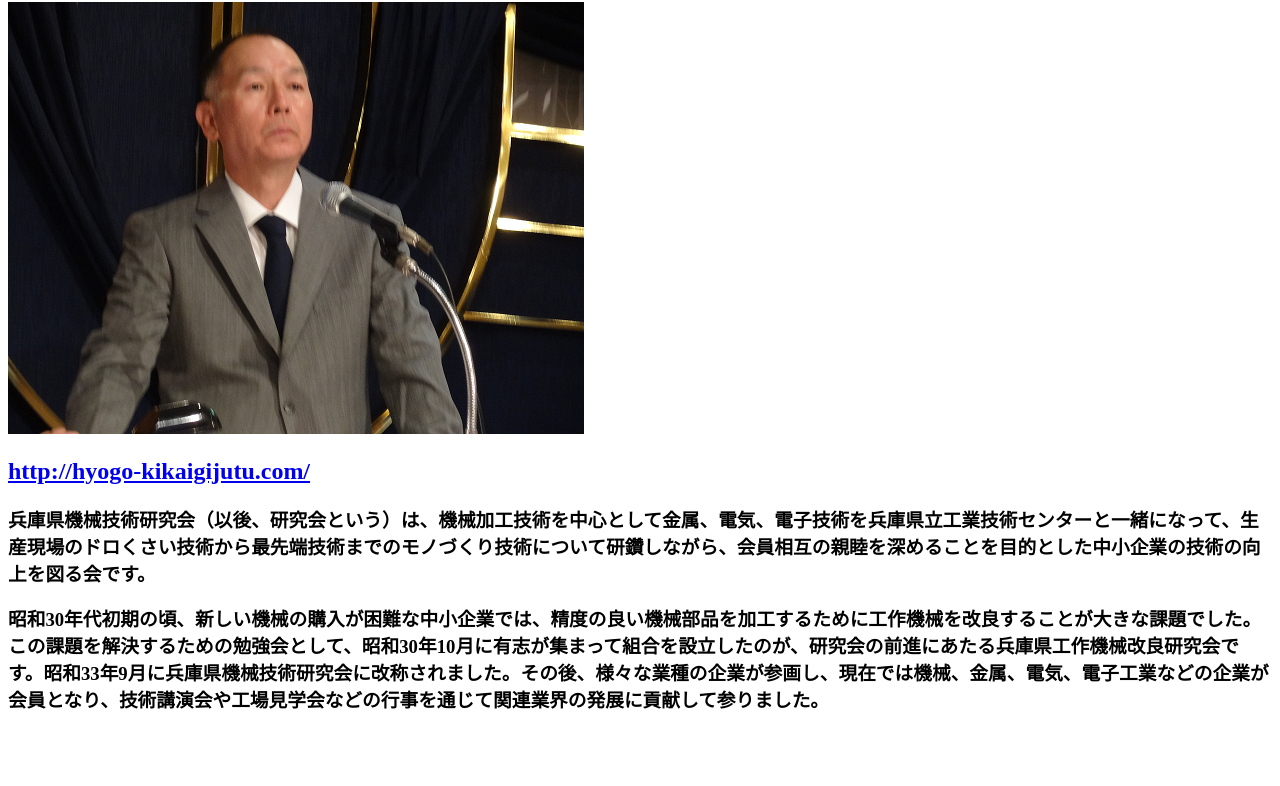
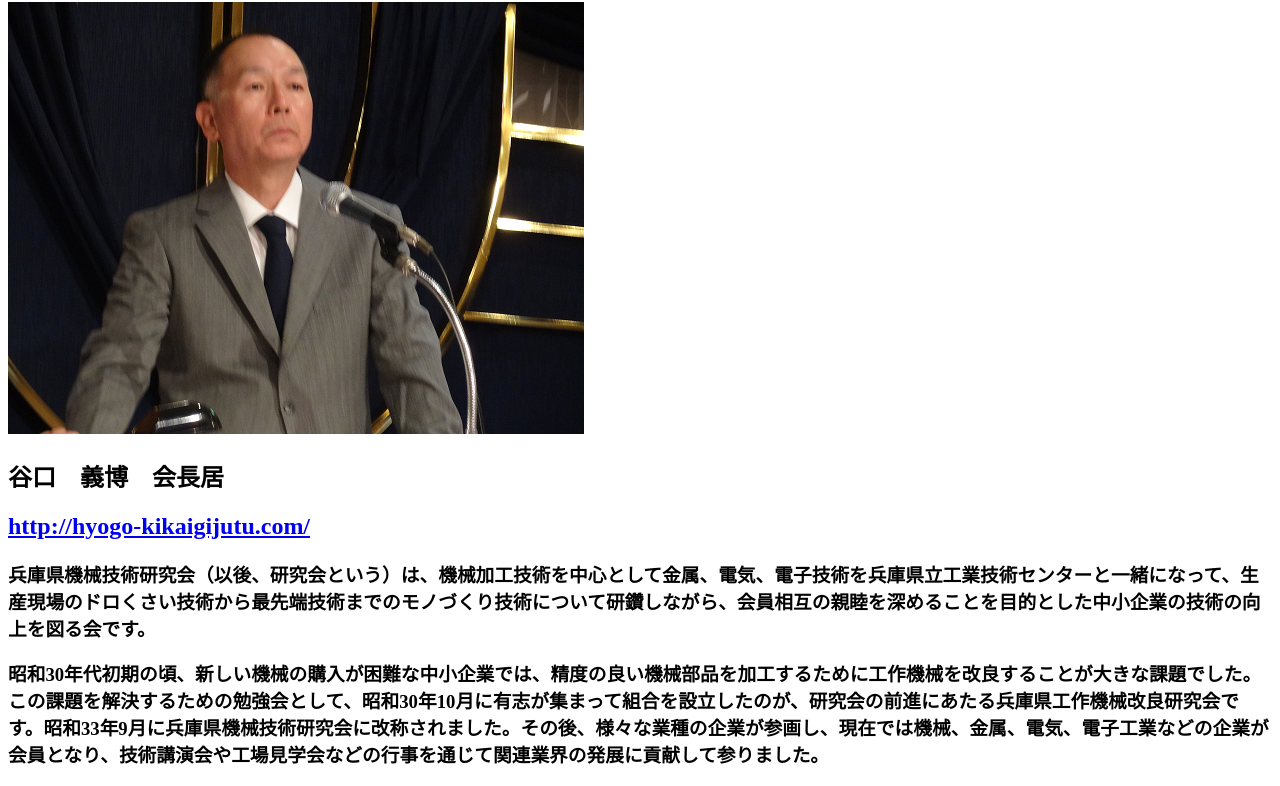
Before and after one commit to kikaigijutu/kikaigijutu.github.io, a plain HTML site: page index.html in a window 1280 px wide. Shown: the part 87-873 px from the top of the page. Before the commit the page ends 818 px from the top, so only its background shows below. Drawn offline with Linux system fonts and the light colour scheme.

Commit message:
Update index.html

```diff
--- a/index.html
+++ b/index.html
@@ -2,6 +2,8 @@
 <html>
   <h1>兵庫県機械技術研究会</h1>
   <img src="DSC01608.png">
+  <h2>谷口　義博　会長居<h3>
+
   <h2><a href= "http://hyogo-kikaigijutu.com/">http://hyogo-kikaigijutu.com/</a></h2>
   <h3>兵庫県機械技術研究会（以後、研究会という）は、機械加工技術を中心として金属、電気、電子技術を兵庫県立工業技術センターと一緒になって、生産現場のドロくさい技術から最先端技術までのモノづくり技術について研鑽しながら、会員相互の親睦を深めることを目的とした中小企業の技術の向上を図る会です。</h3>
   <h3>昭和30年代初期の頃、新しい機械の購入が困難な中小企業では、精度の良い機械部品を加工するために工作機械を改良することが大きな課題でした。この課題を解決するための勉強会として、昭和30年10月に有志が集まって組合を設立したのが、研究会の前進にあたる兵庫県工作機械改良研究会です。昭和33年9月に兵庫県機械技術研究会に改称されました。その後、様々な業種の企業が参画し、現在では機械、金属、電気、電子工業などの企業が会員となり、技術講演会や工場見学会などの行事を通じて関連業界の発展に貢献して参りました。</h3>
```
